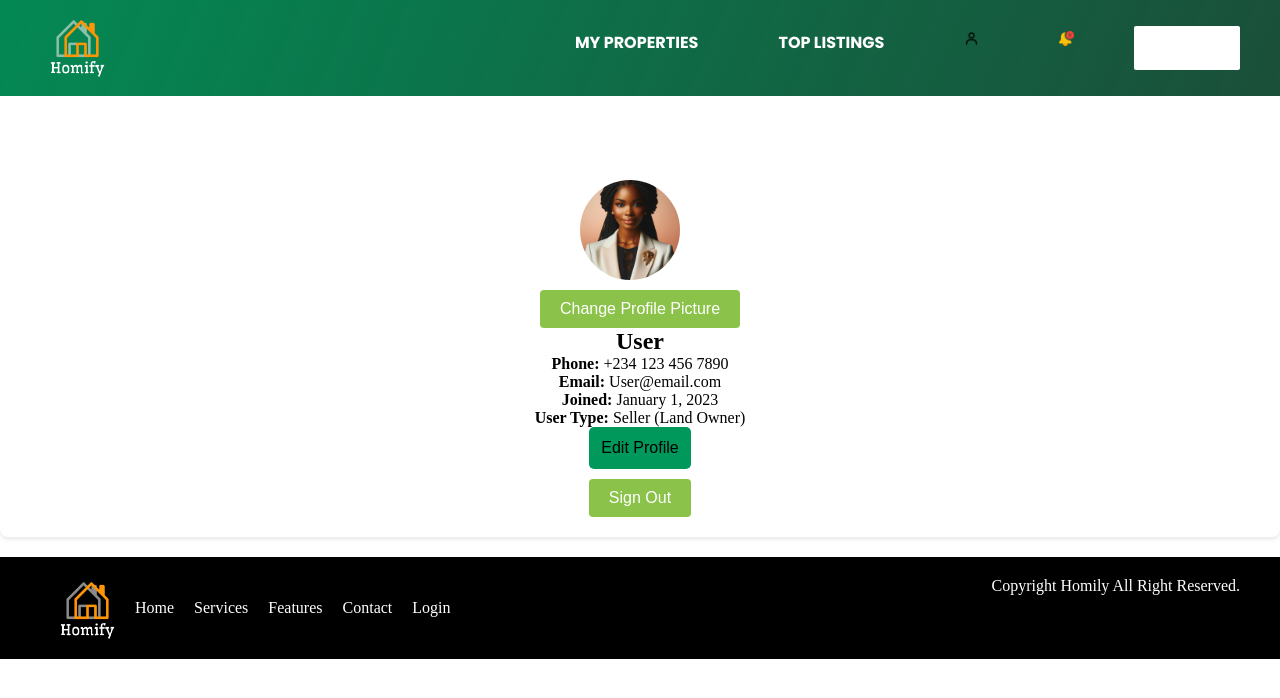
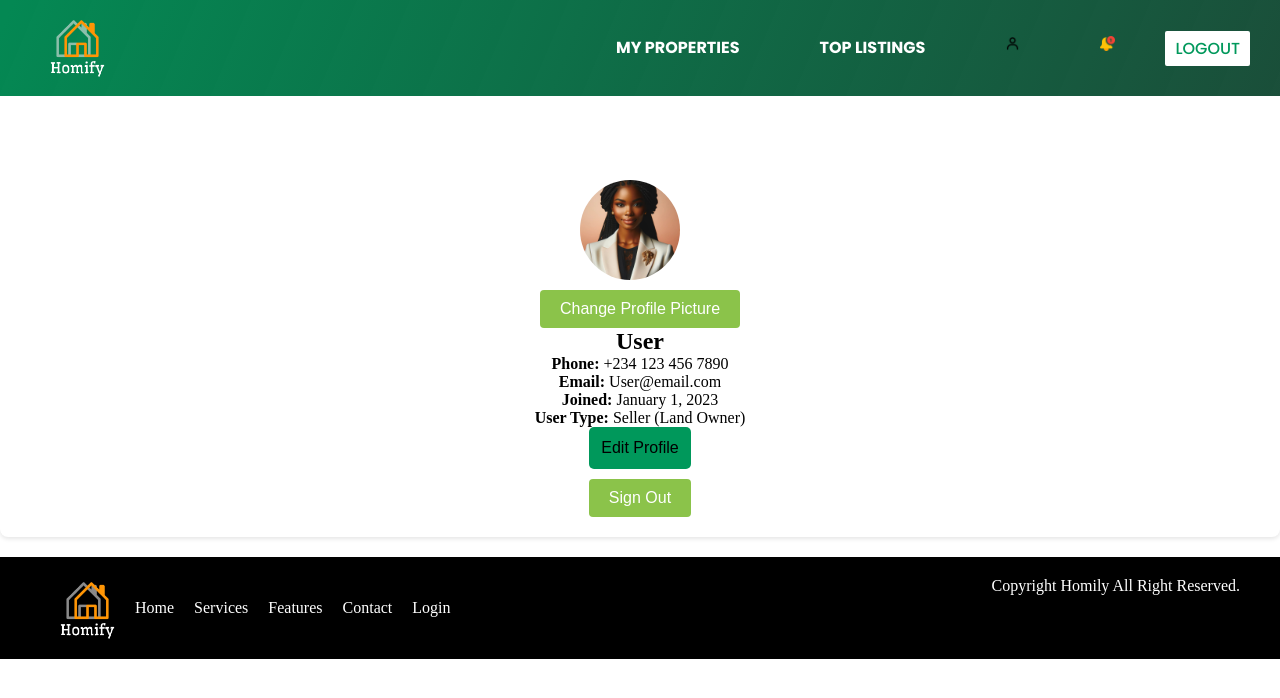
Before and after one commit to Samtegg/Homify, a React (Create React App) app: page /profile in a window 1280 px wide. Shown: the top 698 px of the page. Built offline with nearby package versions, Linux system fonts and the light colour scheme; the HTML template or start-up script is replaced by a standard one.

Commit message:
added usenavigate or Link for the navigation

```diff
--- a/src/components/DashboardHeader.js
+++ b/src/components/DashboardHeader.js
@@ -3,13 +3,22 @@ import '../index.css'
 import Logo from '../assets/logo.png'
 import Accountimg from '../assets/account_icon.png'
 import Active from '../assets/active.png'
+import { Link } from 'react-router-dom';
+import { useNavigate } from 'react-router-dom';
 
 const DashboardHeader = () => {
+  const navigate = useNavigate();
+
+  function goToNextPage(){
+    navigate('/dashboard')
+  }
   return (
     <header>
 
         <nav class="homify-nav" id="nav-bar">
-            <a href="/index.html"><img class="logo" src={Logo} alt="Homify Logo" /></a>
+            <Link to='/dashboard'>
+              <a href=""><img class="logo" src={Logo} alt="Homify Logo" /></a>
+            </Link>
 
             <a href="#" class="toggle-button">
                 <span class="bar"></span>
@@ -18,17 +27,33 @@ const DashboardHeader = () => {
             </a>
 
             <ul class="second-nav">
+                <Link to='/myproperties'>
                   <li class="reg"><a class="dash-anchor" href="./myproperties.html">MY PROPERTIES</a></li>
+                </Link>
+                <Link to='/topListing'>
                   <li class="reg"><a class="dash-anchor" href="./toplistings.html">TOP LISTINGS</a></li>
-                <li class="reg"><a class="dash-anchor" href="./myprofile.html">
+                </Link>
+                <Link to='/profile'>
+                  <li class="reg">
+                    <a class="dash-anchor" href="./myprofile.html">
                       <img src={Accountimg} alt="" class="account-img" />
                     </a>
                   </li>
-                <li class="reg"><a class="dash-anchor" href="./notification.html">
+                </Link>
+                <Link to='/notification'>
+                  <li class="reg">
+                    <a class="dash-anchor" href="./notification.html">
                       <img src={Active} alt="" class="account-img"/>
                     </a>
                   </li>
-                <li class="login"><a class="login" href="../index.html" >LOGOUT</a></li>
+                </Link>
+                <Link to='/'>
+                  <li onClick={goToNextPage} class="login"><a  href="../index.html" >LOGOUT</a></li>
+                </Link>
+
+
+
+
             </ul>
         </nav>
     </header>
--- a/src/components/Header.js
+++ b/src/components/Header.js
@@ -1,6 +1,7 @@
 import React from 'react'
 import '../index.css'
 import Logo from '../assets/logo.png'
+import { Link } from 'react-router-dom';
 
 const Header = () => {
   return (
@@ -9,7 +10,9 @@ const Header = () => {
         <header>
 
                     <nav className="homify-nav" id="nav-bar">
-                        <a href="/index.html"><img className="logo" src={Logo} alt="Homify Logo" /></a>
+                        <Link to="/">
+                            <a href="/index.html"><img className="logo" src={Logo} alt="Homify Logo" /></a>
+                        </Link>
                         <a href="#" className="toggle-button">
                             <span className="bar"></span>
                             <span className="bar"></span>
@@ -22,8 +25,12 @@ const Header = () => {
                             <li><a href="#contact">CONTACT</a></li>
                         </ul>
                         <ul className="second-nav">
-                            <li className="reg"><a href="./register/register.html" >REGISTER</a></li>
-                            <li className="login"><a href="./login-signup/login.html" >LOGIN</a></li>
+                            <Link to="/register">
+                                <li className="reg"><a href="./register/register.html" >REGISTER</a></li>
+                            </Link>
+                            <Link to="/login">
+                                <li className="login"><a href="./login-signup/login.html" >LOGIN</a></li>
+                            </Link>
                         </ul>
                     </nav>
                 </header>
--- a/src/index.css
+++ b/src/index.css
@@ -116,6 +116,8 @@ margin: 0 10px;
     color: #00985B;
     padding: 5px 10px;
     border-radius: 2px;
+    font-weight: 500;
+    font-family: Poppins;
 }
 
 .reg:hover, .login:hover {
@@ -179,6 +181,8 @@ margin: 0 10px;
     line-height: 72px;
     text-align: left;
     margin-top: 50px;
+    color: #fff;
+
 }
 .homify-herosection > p {
     font-family: Poppins;
@@ -187,6 +191,8 @@ margin: 0 10px;
     line-height: 34px;
     text-align: left;
     margin-top: 20px;
+    color: #fff;
+
 }
 
 .hero-buttoncontainer {
@@ -1504,17 +1510,7 @@ screen and (max-width: 768px) and (orientation: landscape) {
 	text-align: left;
 	margin: 0 10px;
 }
-.login {
-    background-color: #fff;
-    color: #00985B;
-    padding: 5px 10px;
-    border-radius: 2px;
-}
-
-.reg:hover, .login:hover {
-    /* background-color: #11d184; */
-    color: #00985B;
-}
+
 
 h1, h2 {
 	margin: 0;
--- a/src/pages/Dashboard.js
+++ b/src/pages/Dashboard.js
@@ -12,6 +12,8 @@ import Bathicon from '../assets/bath-icon.png'
 import Houseareaicon from '../assets/house-area-icon.png'
 import DashboardHeader from '../components/DashboardHeader'
 import Footer from '../components/Footer'
+
+
 
 const Dashboard = () => {
   return (
--- a/src/pages/LandingPage.js
+++ b/src/pages/LandingPage.js
@@ -24,6 +24,7 @@ import Emailicon from '../assets/email-icon.png'
 import Facebookicon from '../assets/facebook-icon.png'
 import Twittericon from '../assets/twitter-icon.png'
 import Instagramicon from '../assets/instagram-icon.png'
+import { Link } from 'react-router-dom';
 
 const LandingPage = () => {
   return (
@@ -36,7 +37,10 @@ const LandingPage = () => {
                     <h1>Homify Helping to Find <br /> the Dream Home.</h1>
                     <p>Homify is here to find the best house for you,<br/> whether for sale or rent, with reliable sources.</p>
                     <div class="hero-buttoncontainer">
+                    <Link to='/register'>
                         <button class="hero-button"><a href="#recommendation">Find a House</a></button>
+                    </Link>
+
                         <a href="#recommendation">
                             <svg width="44" height="44" viewBox="0 0 44 44" fill="none" xmlns="http://www.w3.org/2000/svg">
                             <path d="M18.3334 34.8333C17.905 34.8342 17.4899 34.685 17.1601 34.4117C16.9744 34.2578 16.821 34.0687 16.7085 33.8554C16.596 33.6421 16.5267 33.4087 16.5046 33.1686C16.4824 32.9285 16.5079 32.6864 16.5795 32.4561C16.651 32.2258 16.7673 32.0119 16.9217 31.8267L25.1351 22L17.2151 12.155C17.0628 11.9675 16.949 11.7517 16.8804 11.5201C16.8118 11.2885 16.7896 11.0456 16.8152 10.8053C16.8407 10.5651 16.9135 10.3323 17.0293 10.1203C17.1451 9.90832 17.3017 9.72129 17.4901 9.57C17.6797 9.4031 17.9019 9.27721 18.1425 9.20023C18.3832 9.12325 18.6371 9.09685 18.8885 9.12267C19.1398 9.14849 19.3831 9.22598 19.6031 9.35029C19.823 9.47459 20.0149 9.64302 20.1667 9.845L29.0217 20.845C29.2914 21.173 29.4388 21.5845 29.4388 22.0092C29.4388 22.4338 29.2914 22.8453 29.0217 23.1733L19.8551 34.1733C19.6711 34.3952 19.4375 34.5706 19.1731 34.6853C18.9087 34.7999 18.621 34.8507 18.3334 34.8333Z" fill="white"/>
--- a/src/pages/Login.js
+++ b/src/pages/Login.js
@@ -1,8 +1,16 @@
 import React from 'react'
 import '../index.css'
 import Logo from '../assets/logo.png'
+import { useNavigate } from 'react-router-dom';
+import { Link } from 'react-router-dom';
+
 
 const Login = () => {
+  const navigate = useNavigate();
+
+  function goToNextPage(){
+    navigate('/dashboard')
+  }
   return (
     <div className="login-container">
     <div className="logo-container">
@@ -28,7 +36,7 @@ const Login = () => {
           <div className="forgot-password">
             <a href="#" id="forgotPassword">Forgot Password?</a>
           </div>
-          <button type="submit" id="sign-in" onclick="window.location.href='../user-dashboard/userdash.html'">Sign In</button>
+          <button onClick={goToNextPage} type="submit" id="sign-in" onclick="window.location.href='../user-dashboard/userdash.html'">Sign In</button>
           <div className="or-divider">
             <span>OR</span>
           </div>
@@ -36,7 +44,10 @@ const Login = () => {
             <button type="button" className="social-btn google-btn">Sign in with Google</button>
             <button type="button" className="social-btn facebook-btn">Sign in with Facebook</button>
           </div>
-          <p className="message">Don't have an account? <a href="../register/register.html">Register</a></p>
+          <Link to='/register'>
+            <p className="message">Don't have an account? <a href="../register/register.html">Register</a></p>
+          </Link>
+
         </form>
       </div>
 
--- a/src/pages/Register.js
+++ b/src/pages/Register.js
@@ -1,7 +1,15 @@
 import React from 'react'
 import Logo from '../assets/logo.png'
+import { Link } from 'react-router-dom';
+import { useNavigate } from 'react-router-dom';
 
 const Register = () => {
+  const navigate = useNavigate();
+
+  function goToNextPage(){
+    navigate('/dashboard')
+  }
+
   return (
     <div className="register-container">
     <div className="logo-container">
@@ -43,12 +51,14 @@ const Register = () => {
               <option value="agent">Agent</option>
             </select>
           </div>
-          <button type="submit" id="register-btn">Register</button>
+          <button onClick={goToNextPage} type="submit" id="register-btn">Register</button>
           <div className="social-login">
             <button type="button" className="social-btn google-btn">Register with Google</button>
             <button type="button" className="social-btn facebook-btn">Register with Facebook</button>
           </div>
-          <p className="message">Already have an account? <a href="../login-signup/login.html">Sign In</a></p>
+          <Link to='/login'>
+            <p className="message">Already have an account? <a href="../login-signup/login.html">Sign In</a></p>
+          </Link>
         </form>
       </div>
     </div>
```
Lines whose indentation alone changed are shown as unchanged.
